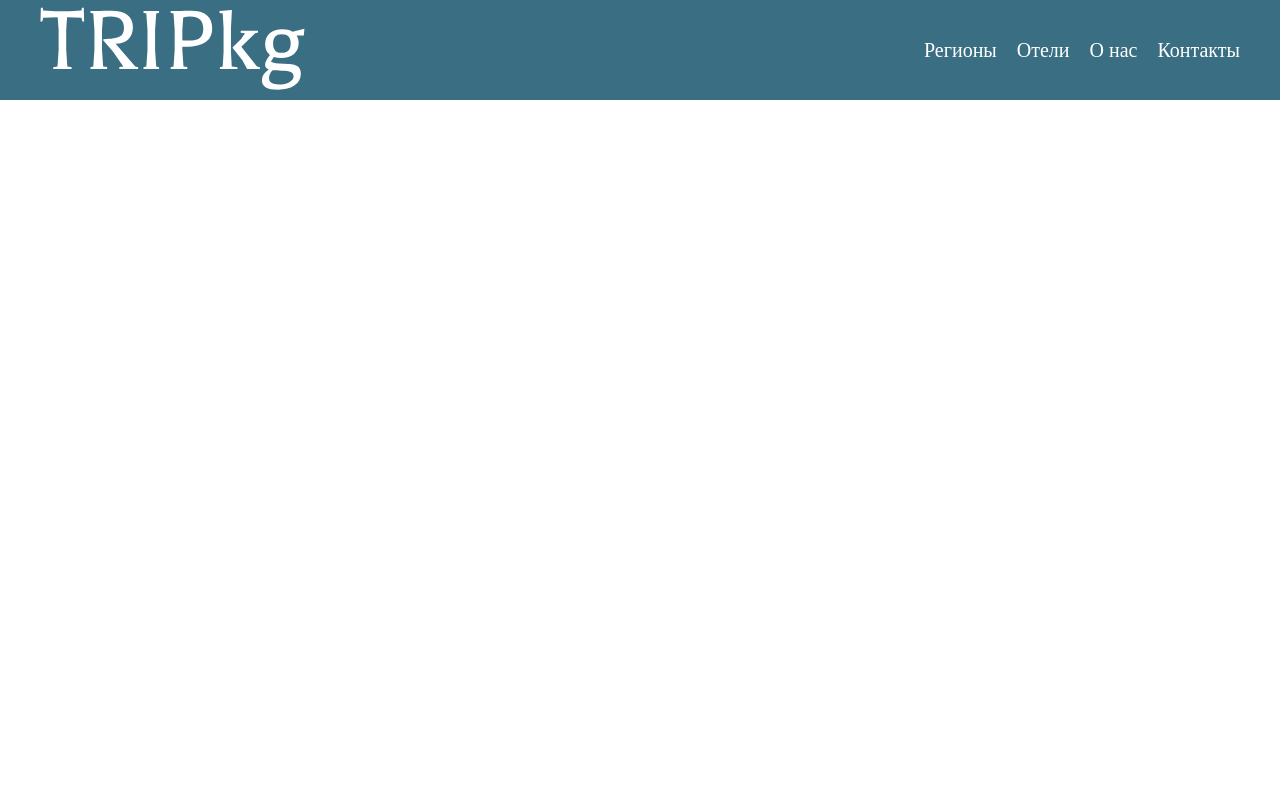
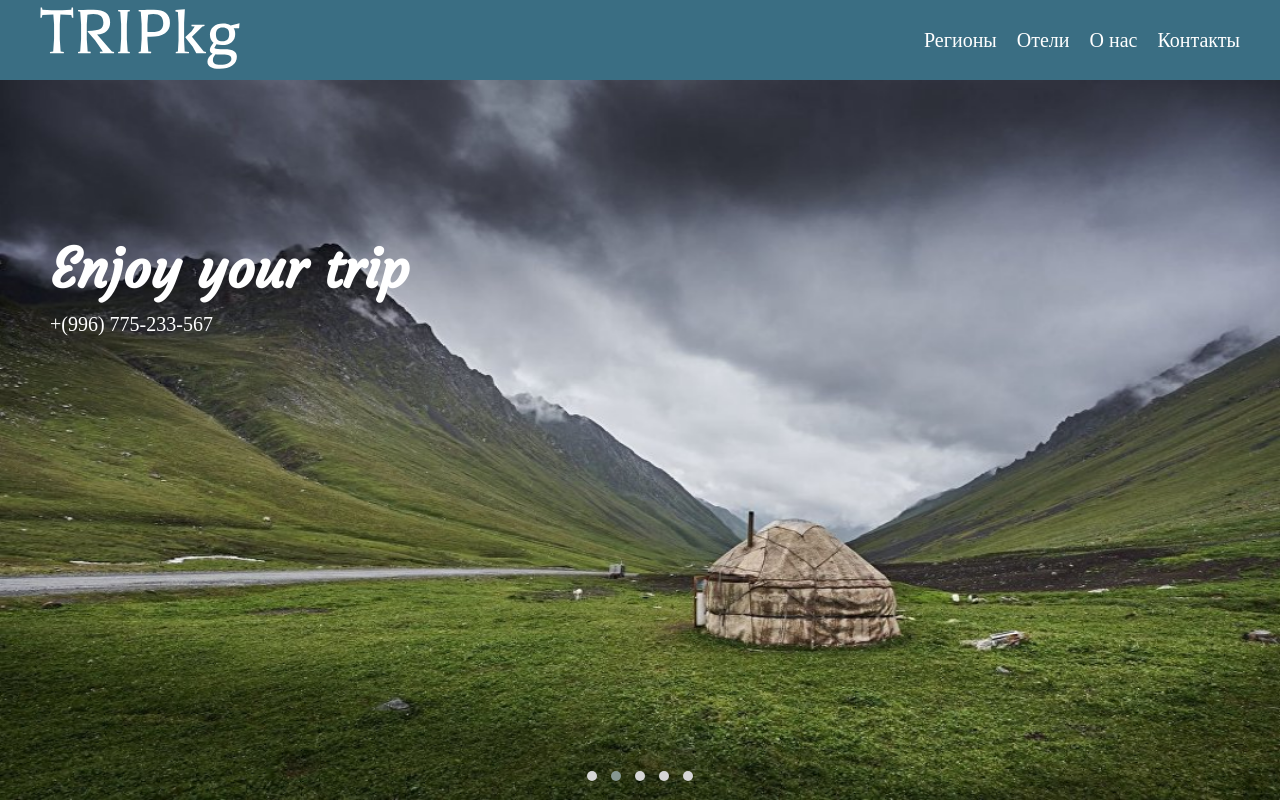
Before and after one commit to tatysheva/Tripkg, a website built with Parcel: page index.html in a window 1280 px wide. Built offline with nearby package versions, Linux system fonts and the light colour scheme.

Commit message:
hero section + carousel

```diff
--- a/css/grid.css
+++ b/css/grid.css
@@ -4,7 +4,7 @@
 }
 
 .container {
-  width: 1200px;
+  max-width: 1200px;
   margin: 0 auto;
 }
 
--- a/css/style.scss
+++ b/css/style.scss
@@ -7,10 +7,7 @@
 $bgColor: #3a6e83;
 
 header {
-  height: 100px;
   background-color: $bgColor;
-  display: flex;
-  align-items: center;
 }
 // .sticky {
 //   position: fixed;
@@ -23,9 +20,14 @@ header {
 // }
 
 .nav {
+  height: 80px;
   display: flex;
   align-items: center;
   justify-content: space-between;
+}
+
+.logo {
+  width: 200px;
 }
 
 .menu {
@@ -41,3 +43,39 @@ header {
   padding-left: 20px;
   font-size: 20px;
 }
+
+.owl-carousel {
+  img {
+    height: calc(100vh - 80px);
+    position: relative;
+  }
+}
+
+.owl-dots {
+  position: absolute;
+  bottom: 10px;
+  left: 25%;
+  right: 25%;
+}
+
+.hero {
+  position: relative;
+}
+
+.hero-content {
+  position: absolute;
+  top: 155px;
+  left: 50px;
+  z-index: 1;
+  color: #fff;
+}
+
+.hero-title {
+  font-family: "Courgette", cursive;
+  font-size: 54px;
+}
+
+.hero-subtitle {
+    padding-top: 10px;
+    font-size: 20px;
+}
--- a/index.html
+++ b/index.html
@@ -5,6 +5,11 @@
     <meta name="viewport" content="width=device-width, initial-scale=1.0">
     <meta http-equiv="X-UA-Compatible" content="ie=edge">
     <title>TripKG</title>
+    <link rel="stylesheet"
+        href="https://cdnjs.cloudflare.com/ajax/libs/OwlCarousel2/2.3.4/assets/owl.carousel.min.css" />
+    <link rel="stylesheet"
+        href="https://cdnjs.cloudflare.com/ajax/libs/OwlCarousel2/2.3.4/assets/owl.theme.default.min.css" />
+    <link href="https://fonts.googleapis.com/css?family=Courgette|Roboto:400,500,700&display=swap" rel="stylesheet">
     <link rel="stylesheet" href="./css/grid.css">
     <link rel="stylesheet" href="./css/style.scss">
 </head>
@@ -25,6 +30,23 @@
             </div>
         </div>
     </header>
+    <div class="hero">
+        <div class="owl-carousel owl-theme">
+            <div class="img"><img src="./img/hero2.jpg"></div>
+            <div class="img"><img src="./img/hero1.jpg"></div>
+            <div class="img"><img src="./img/hero3.jpg"></div>
+            <div class="img"><img src="./img/hero4.jpg"></div>
+            <div class="img"><img src="./img/hero5.jpg"></div>
+        </div>
+        <div class="hero-content">
+            <h2 class="hero-title">Enjoy your trip</h2>
+            <p class="hero-subtitle">+(996) 775-233-567</p>
+        </div>
+    </div>
+
+    <script src="https://cdnjs.cloudflare.com/ajax/libs/jquery/3.4.1/jquery.min.js"></script>
+    <script src="https://cdnjs.cloudflare.com/ajax/libs/OwlCarousel2/2.3.4/owl.carousel.min.js"></script>
+    <script src="./js/main.js"></script>
 </body>
 
 </html>
--- /dev/null
+++ b/js/main.js
@@ -0,0 +1,8 @@
+$(document).ready(function(){
+    $(".owl-carousel").owlCarousel({
+      items: 1,
+      loop: true,
+      autoplay: true,
+      autoplayTimeout: 3000
+    });
+  });
--- a/package.json
+++ b/package.json
@@ -10,6 +10,12 @@
   "license": "ISC",
   "devDependencies": {
     "parcel": "^1.12.4",
+    "posthtml-import": "^0.9.0",
+    "posthtml-include": "^1.3.3",
     "sass": "^1.25.0"
+  },
+  "dependencies": {
+    "jquery": "^3.4.1",
+    "owl.carousel": "^2.3.4"
   }
 }
```
Also changed, not shown: includes/foo.html (added, +1 -0 lines), img/hero2.jpg, img/hero3.jpg, img/hero5.jpg, main.js (deleted), 4 other files. Lines whose indentation alone changed are shown as unchanged.
